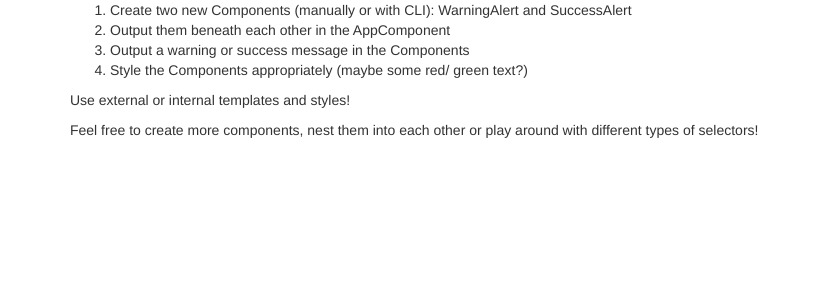
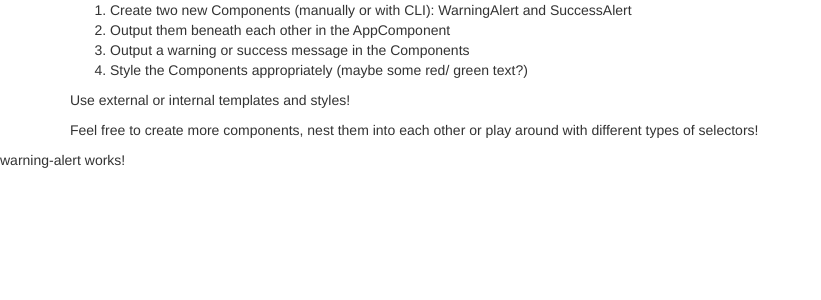
Before and after one commit to GraceWXT/angular-complete-guide-assignments, an Angular app in the folder basics-assignment-1-start/: page / in a window 1280 px wide. Shown: the top 300 px of the page, without its empty margins (0-821 px from the left). Built offline with nearby package versions, Linux system fonts and the light colour scheme.

Commit message:
Create the warning alert component and add to app component

```diff
--- a/basics-assignment-1-start/src/app/app.component.html
+++ b/basics-assignment-1-start/src/app/app.component.html
@@ -14,3 +14,4 @@
 </div>
 
 <app-success-alert></app-success-alert>
+<app-warning-alert></app-warning-alert>
--- a/basics-assignment-1-start/src/app/app.module.ts
+++ b/basics-assignment-1-start/src/app/app.module.ts
@@ -5,11 +5,13 @@
 
 import { AppComponent } from './app.component';
 import { SuccessAlertComponent } from './success-alert/success-alert.component';
+import { WarningAlertComponent } from './warning-alert/warning-alert.component';
 
 @NgModule({
   declarations: [
     AppComponent,
-    SuccessAlertComponent
+    SuccessAlertComponent,
+    WarningAlertComponent
   ],
   imports: [
     BrowserModule,
--- /dev/null
+++ b/basics-assignment-1-start/src/app/warning-alert/warning-alert.component.html
@@ -0,0 +1 @@
+<p>warning-alert works!</p>
--- /dev/null
+++ b/basics-assignment-1-start/src/app/warning-alert/warning-alert.component.ts
@@ -0,0 +1,15 @@
+import { Component, OnInit } from '@angular/core';
+
+@Component({
+  selector: 'app-warning-alert',
+  templateUrl: './warning-alert.component.html',
+  styleUrls: ['./warning-alert.component.css']
+})
+export class WarningAlertComponent implements OnInit {
+
+  constructor() { }
+
+  ngOnInit(): void {
+  }
+
+}
```
Also changed, not shown: basics-assignment-1-start/src/app/warning-alert/warning-alert.component.css (added).
